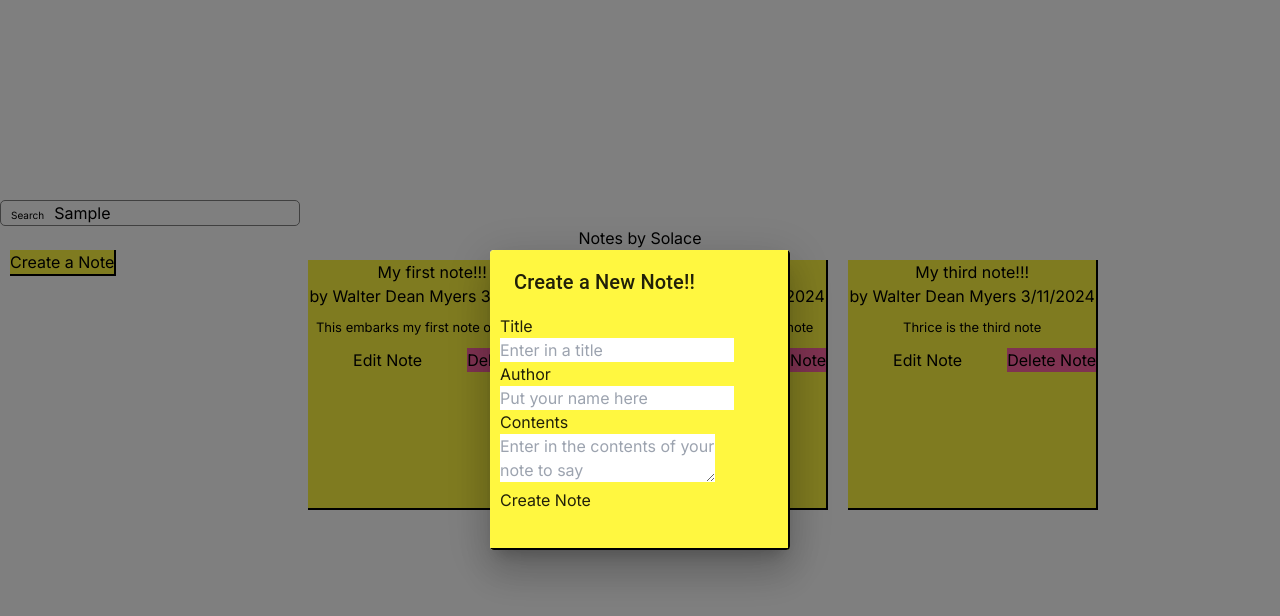
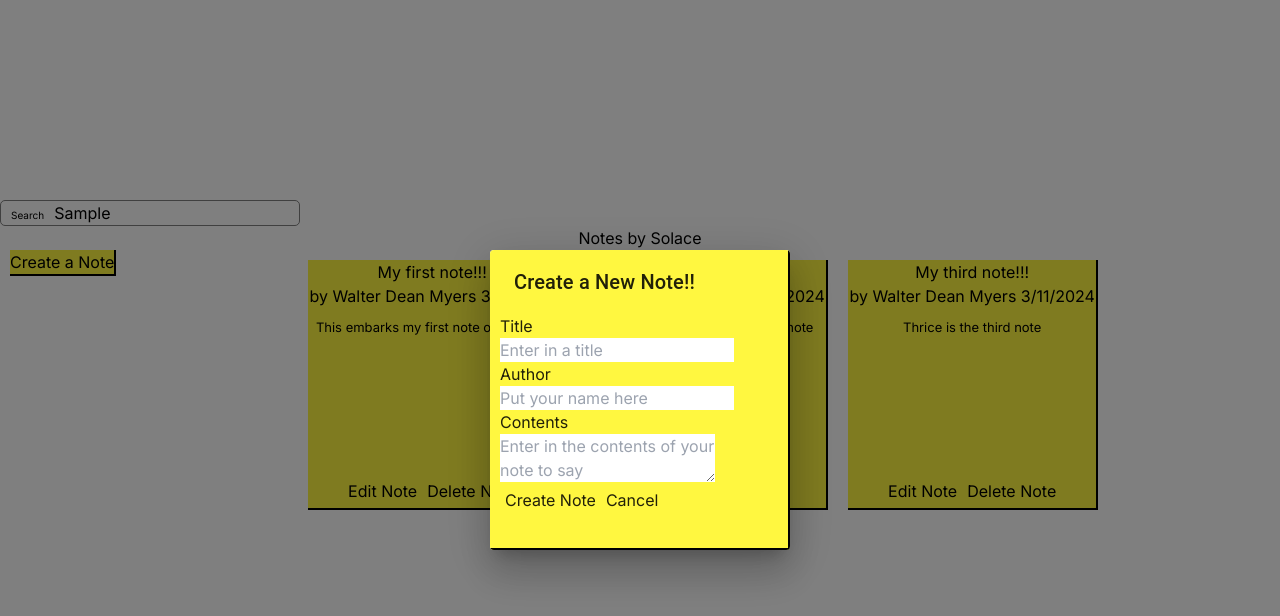
Before and after one commit to adamdevelops/NotesBySolace, a Next.js app: page / in a window 1280 px wide. Both pictures are taken after typing "Sample" into the empty fields and a click on the button "Create a Note". Shown: the top 616 px of the page. Built offline with nearby package versions, Linux system fonts and the light colour scheme.

Commit message:
done: Work on editNote and searchNotes()

```diff
--- a/src/app/components/noteItem.js
+++ b/src/app/components/noteItem.js
@@ -9,8 +9,12 @@ export default function NoteItem(params) {
 
         <p className="note-body">{params.body}</p>
 
-        <button onClick={() => params.handleClickOpen('edit', params.note)}>Edit Note</button>
-        <button className="delete-btn" onClick={() => params.handleClickOpen('delete', params.note)}>Delete Note</button>
+        <div className="modify-note-btns">
+            <button onClick={() => params.handleClickOpen('edit', params.note)}>Edit Note</button>
+            <button onClick={() => params.handleClickOpen('delete', params.note)}>Delete Note</button>
+        </div>
+
+
        </div>
     );
 }
--- a/src/app/globals.css
+++ b/src/app/globals.css
@@ -76,6 +76,8 @@ body {
 }
 
 .note{
+  display: flex;
+  flex-direction: column;
   width: 250px;
   height: 250px;
   margin: 10px;
@@ -97,6 +99,16 @@ body {
   font-size: small;
 }
 
+.modify-note-btns{
+  margin: 0 5px;
+  margin-top: auto;
+  margin-bottom: 5px;
+
+  button{
+    margin: 0 5px;
+  }
+}
+
 .action-dialog{
   width: 300px;
   height: 300px;
@@ -108,3 +120,9 @@ body {
 .action-dialog form{
   margin: 0 10px;
 }
+
+.dialog-btn-area{
+  button{
+    margin: 0 5px;
+  }
+}
--- a/src/app/page.tsx
+++ b/src/app/page.tsx
@@ -17,6 +17,7 @@ export interface SimpleDialogProps {
 
 function SimpleDialog(props: SimpleDialogProps) {
   const { onClose, selectedAction, open, submitNewNote, editNote, deleteNote} = props;
+  const [note, setNote] = useState(props.note)
   const [inputTitleText, setInputTitleText] = useState('');
   const [inputAuthorText, setInputAuthorText] = useState('');
   const [inputBodyText, setInputBodyText] = useState('');
@@ -25,18 +26,17 @@ function SimpleDialog(props: SimpleDialogProps) {
 
 
   const handleClose = () => {
+    setInputTitleText('')
+    setInputAuthorText('')
+    setInputBodyText('')
     onClose(selectedAction);
-  };
-
-  const handleListItemClick = (value: string) => {
-    onClose(value);
   };
 
   const createNewNote = (e: any) => {
     let date = new Date()
 
     let newNote = {
-      id: 4,
+      id: 0,
       title: inputTitleText,
       author: inputAuthorText,
       body: inputBodyText,
@@ -49,6 +49,23 @@ function SimpleDialog(props: SimpleDialogProps) {
     e.preventDefault()
   }
 
+  const editExistingNote = (e: any) => {
+    let date = new Date()
+
+    let editedNote = {
+      id: 0,
+      title: inputTitleText,
+      author: inputAuthorText,
+      body: inputBodyText,
+      date: date.toString()
+    }
+
+    console.log(editedNote)
+
+    editNote(editedNote)
+    e.preventDefault()
+  }
+
   if(selectedAction === "create"){
     actionTitle = "Create a New Note!!"
   } else if(selectedAction === "edit"){
@@ -58,31 +75,47 @@ function SimpleDialog(props: SimpleDialogProps) {
   }
 
   const renderForm = () => {
-    if(selectedAction === "create"){
+    if(selectedAction === "create" || "edit"){
+      let action_btn;
+
+      if(selectedAction === "create"){
+        action_btn = <button onClick={createNewNote}>Create Note</button>
+      } else{
+        action_btn = <button onClick={editExistingNote}>Edit Note</button>
+
+        // setInputTitleText(note.title)
+        // setInputAuthorText(note.author)
+        // setInputBodyText(note.body)
+      }
+
       return(
-        <form onSubmit={createNewNote}>
+        <form >
           <div>
             <label>Title</label>
             <br />
-            <input placeholder="Enter in a title" onChange={(e) => setInputTitleText(e.target.value)}  />
+            <input placeholder="Enter in a title" defaultValue={inputTitleText} onChange={(e) => setInputTitleText(e.target.value)}  />
           </div>
           <div>
             <label>Author</label>
             <br />
-            <input placeholder="Put your name here" onChange={(e) => setInputAuthorText(e.target.value)} />
+            <input placeholder="Put your name here" defaultValue={inputAuthorText} onChange={(e) => setInputAuthorText(e.target.value)} />
           </div>
           <div>
             <label>Contents</label>
             <br />
-            <textarea placeholder="Enter in the contents of your note to say" onChange={(e) => setInputBodyText(e.target.value)} />
+            <textarea placeholder="Enter in the contents of your note to say" defaultValue={inputBodyText} onChange={(e) => setInputBodyText(e.target.value)} />
           </div>
-          <button>Create Note</button>
+          <div className="dialog-btn-area">
+            {action_btn}
+            <button onClick={handleClose}>Cancel</button>
+          </div>
+
         </form>
       )
     } else {
         if(selectedAction === "delete"){
           return(
-            <div>
+            <div className="dialog-btn-area">
               <p className="note-body">Do you want to delete this note?</p>
               <button onClick={deleteNote}>Delete</button>
               <button onClick={handleClose}>Cancel</button>
@@ -113,6 +146,7 @@ export default function Home() {
     ]
   );
   const [searchInputText, setSearchInputText] = useState<string>('');
+  const [nextId, setNextId] = useState<number>(4)
   // State for dialog box
   const [open, setOpen] = useState<boolean>(false);
   const [selectedAction, setSelectedAction] = useState<string>('');
@@ -132,8 +166,10 @@ export default function Home() {
   const handleClose = () => {
     setOpen(false);
     setSelectedAction('');
+    event?.preventDefault()
   };
 
+  // Used to render notes in state
   const renderNotes = () => {
     return (
       notes.map((note_item: any) =>
@@ -146,18 +182,40 @@ export default function Home() {
     setSearchInputText(e.target.value)
   }
 
-  function submitNewNote(note: Note){
-    setNotes((notes: any) => [...notes, note])
+  function searchNotes(){
+    let filtered_notes = notes.filter((note: any) => note.includes(searchInputText));
+
+    console.log('filtered_notes', filtered_notes)
+    event?.preventDefault()
   }
 
-  function editNote(note: Note){
+  function submitNewNote(new_note: Note){
+    console.log('note', new_note)
+    new_note.id = nextId;
+    setNotes((notes: any) => [...notes, new_note])
+    setNextId(nextId + 1)
+    event?.preventDefault()
+  }
 
+  function editNote(editedNote: Note){
+    console.log('id to edit', editedNote)
+
+    // const nextNote = notes.map((note: any, i: number) => {
+    //     if (i+1 === editedNote.id) {
+    //         // Edit chosen item
+    //         let editItem = note;
+    //         editItem.title = editedNote.title
+    //         return editItem;
+    //     } else {
+    //         // The rest haven't changed
+    //         return note;
+    //     }
+    //   });
+    //   setNotes(nextNote);
   }
 
   function deleteNote(deletedNote: Note){
     let updatednotes = notes.filter((note: Note) => note.id != selectedNote.id)
-    console.log('deleted note', deletedNote)
-    console.log('new notes', updatednotes)
 
     setNotes(updatednotes)
     handleClose()
@@ -168,7 +226,7 @@ export default function Home() {
       <div className="app">
         <div className="search-area">
             <form >
-              <button className="search-btn">Search</button>
+              <button className="search-btn" onClick={searchNotes}>Search</button>
               <input placeholder="Search for notes..." value={searchInputText} onChange={handleTextareaChange} />
             </form>
 
@@ -187,6 +245,7 @@ export default function Home() {
         open={open}
         onClose={handleClose}
         submitNewNote = {submitNewNote}
+        editNote={editNote}
         deleteNote = {deleteNote}
         note = {selectedNote}
       />
```
